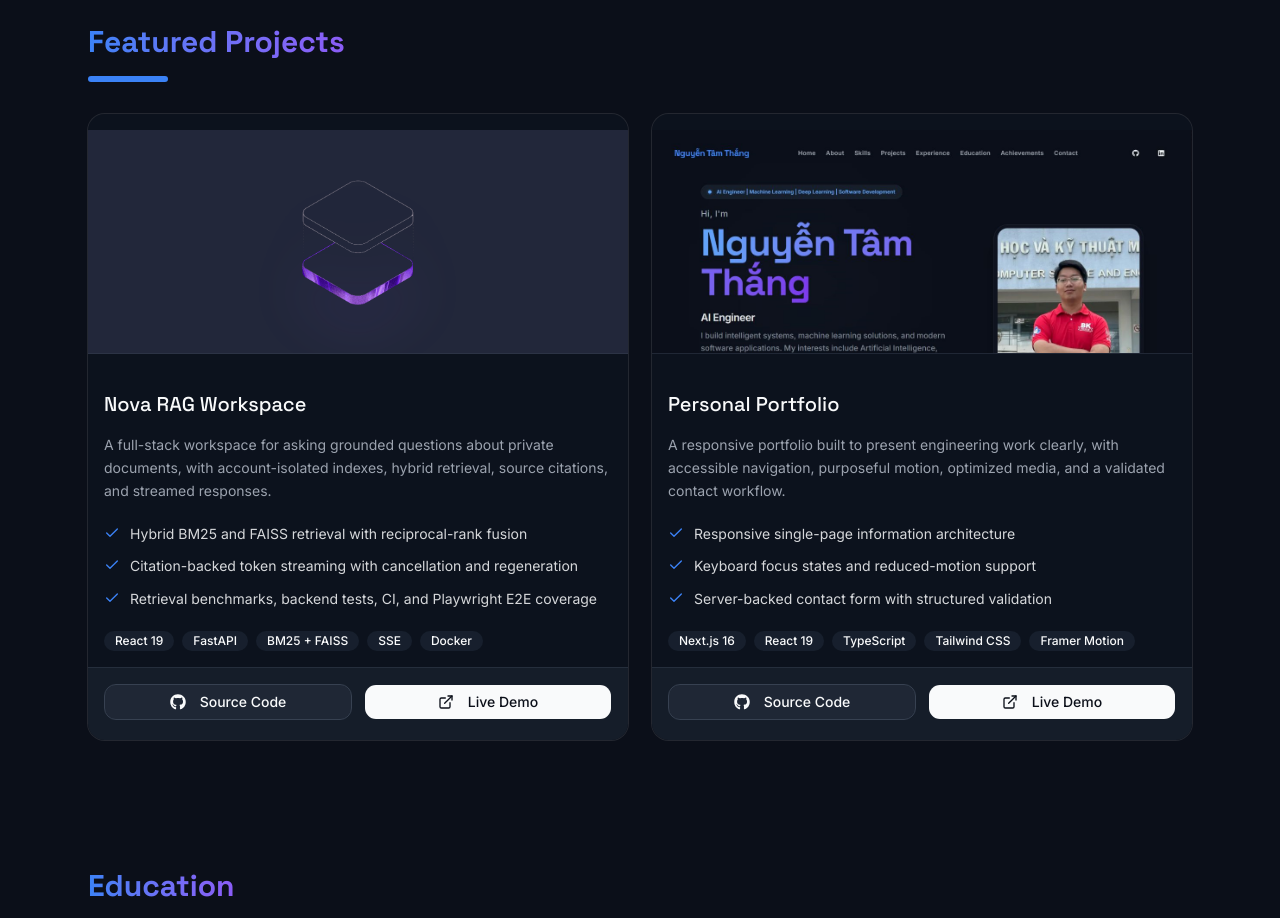
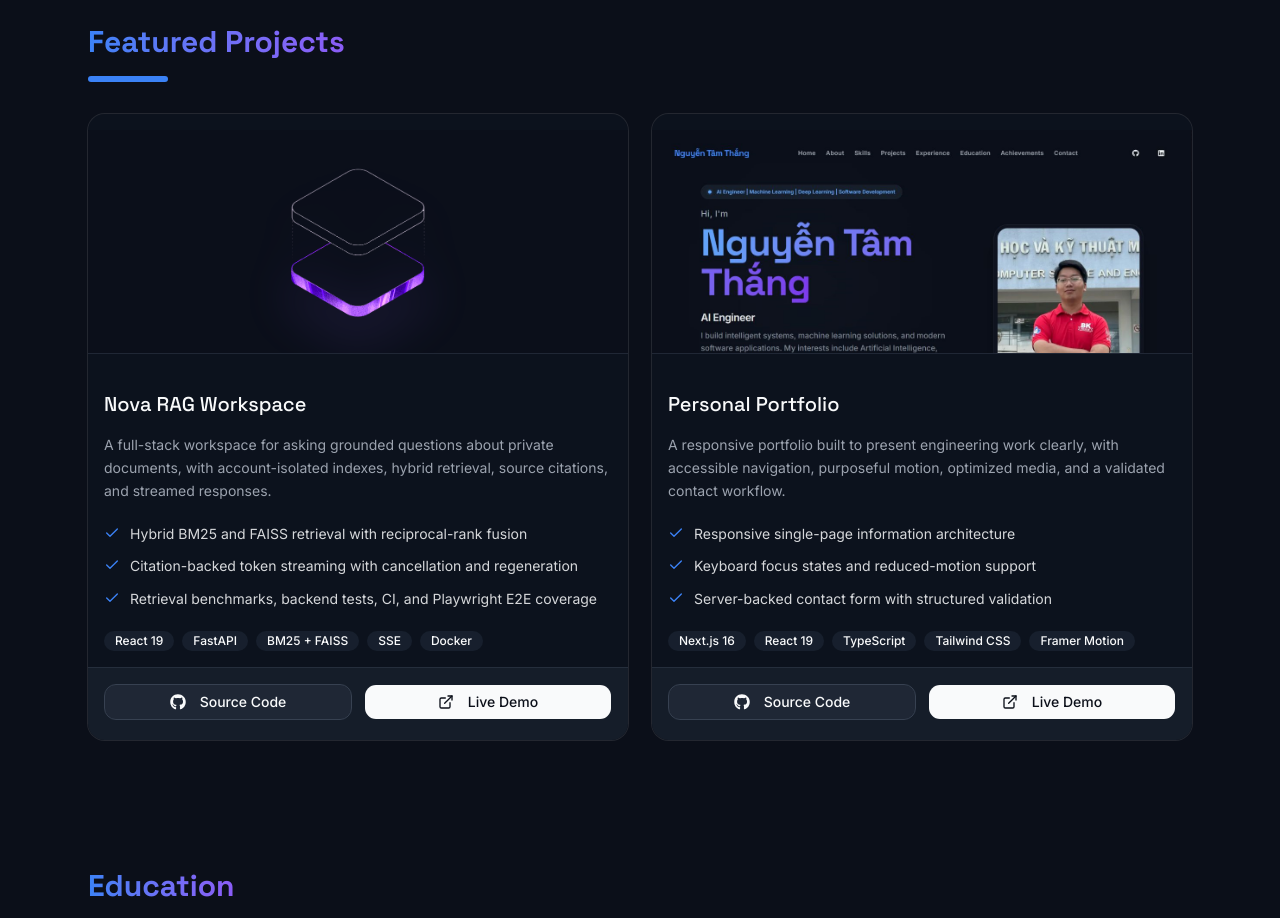
Before and after one commit to Thazg/Portfolio, a Next.js app: page / in a window 1280 px wide. Shown: the part 1760-2678 px from the top of the page. Built offline with nearby package versions, Linux system fonts and the light colour scheme.

Commit message:
Highlight Nova artwork on original background

```diff
--- a/src/data/portfolio.ts
+++ b/src/data/portfolio.ts
@@ -51,8 +51,7 @@ export const PORTFOLIO_DATA = {
       image: "/nova-rag.png",
       imageAlt: "Nova RAG layered product mark",
       imageClassName:
-        "object-contain p-10 drop-shadow-[0_18px_26px_rgba(139,92,246,0.28)] md:p-12",
-      imageSurfaceClassName: "bg-[#22273a]",
+        "object-contain p-7 brightness-125 contrast-110 drop-shadow-[0_16px_24px_rgba(139,92,246,0.38)] md:p-9",
       tech: ["React 19", "FastAPI", "BM25 + FAISS", "SSE", "Docker"],
       highlights: [
         "Hybrid BM25 and FAISS retrieval with reciprocal-rank fusion",
@@ -69,7 +68,6 @@ export const PORTFOLIO_DATA = {
       image: "/portfolio.png",
       imageAlt: "Nguyễn Tâm Thắng portfolio home page",
       imageClassName: "object-cover object-top",
-      imageSurfaceClassName: "bg-background/70",
       tech: ["Next.js 16", "React 19", "TypeScript", "Tailwind CSS", "Framer Motion"],
       highlights: [
         "Responsive single-page information architecture",
--- a/src/sections/Projects.tsx
+++ b/src/sections/Projects.tsx
@@ -25,9 +25,7 @@ export default function Projects() {
         {PORTFOLIO_DATA.projects.map((project) => (
           <StaggerItem key={project.title} className="group flex min-w-0">
             <Card className="flex h-full min-w-0 w-full flex-col overflow-hidden border-border/60 bg-card/35 transition-all duration-300 hover:-translate-y-1 hover:border-primary/40 hover:shadow-[0_20px_45px_-28px_rgba(59,130,246,0.55)]">
-              <div
-                className={`relative h-48 w-full overflow-hidden border-b border-border/50 md:h-56 ${project.imageSurfaceClassName}`}
-              >
+              <div className="relative h-48 w-full overflow-hidden border-b border-border/50 bg-background/70 md:h-56">
                 <Image
                   src={project.image}
                   alt={project.imageAlt}
```
